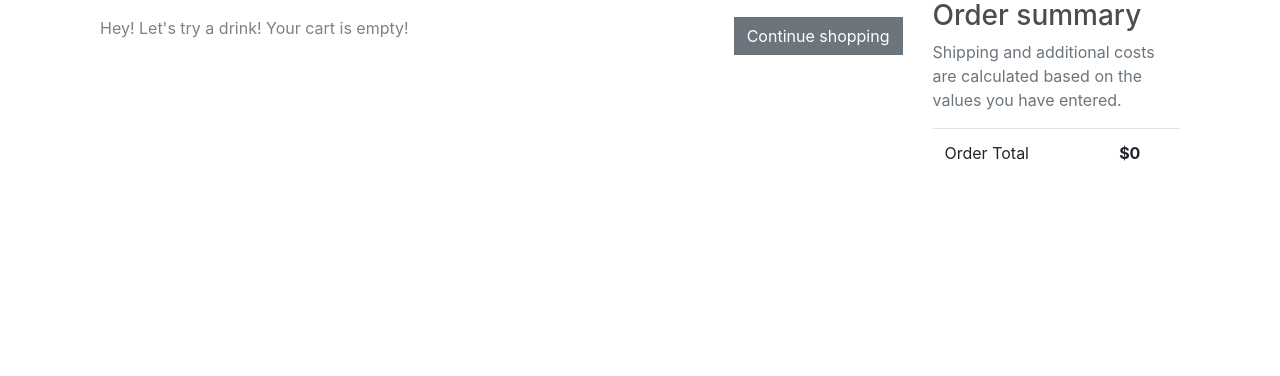
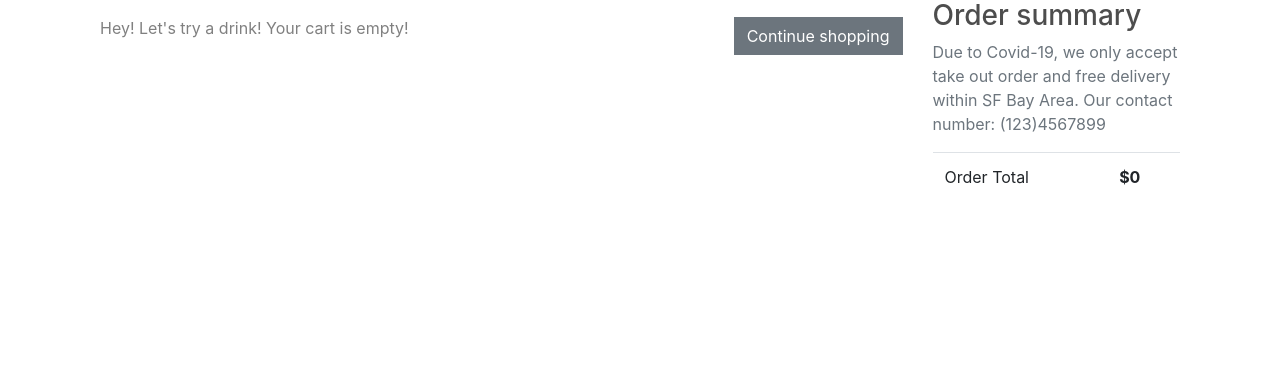
Before and after one commit to philipyap/p4-Yi-Cha, a Django app: page /cart in a window 1280 px wide. Shown: the part 288-664 px from the top of the page. Run offline with Django 3.2, Linux system fonts and the light colour scheme; some libraries are stand-ins or nearby versions.

Commit message:
[cart.html and readme]Touch up cart page and update README

```diff
--- a/main_app/templates/cart.html
+++ b/main_app/templates/cart.html
@@ -76,7 +76,7 @@ Your shopping cart
                           <div class="box-header mt-0">
                             <h3>Order summary</h3>
                           </div>
-                          <p class="text-muted">Shipping and additional costs are calculated based on the values you have entered.</p>
+                          <p class="text-muted">Due to Covid-19, we only accept take out order and free delivery within SF Bay Area. Our contact number: (123)4567899</p>
                           <div class="table-responsive">
                             <table class="table">
                               <tbody>
```
Also changed, not shown: README.md, main_app/static/images/ERDP4.png (added).
